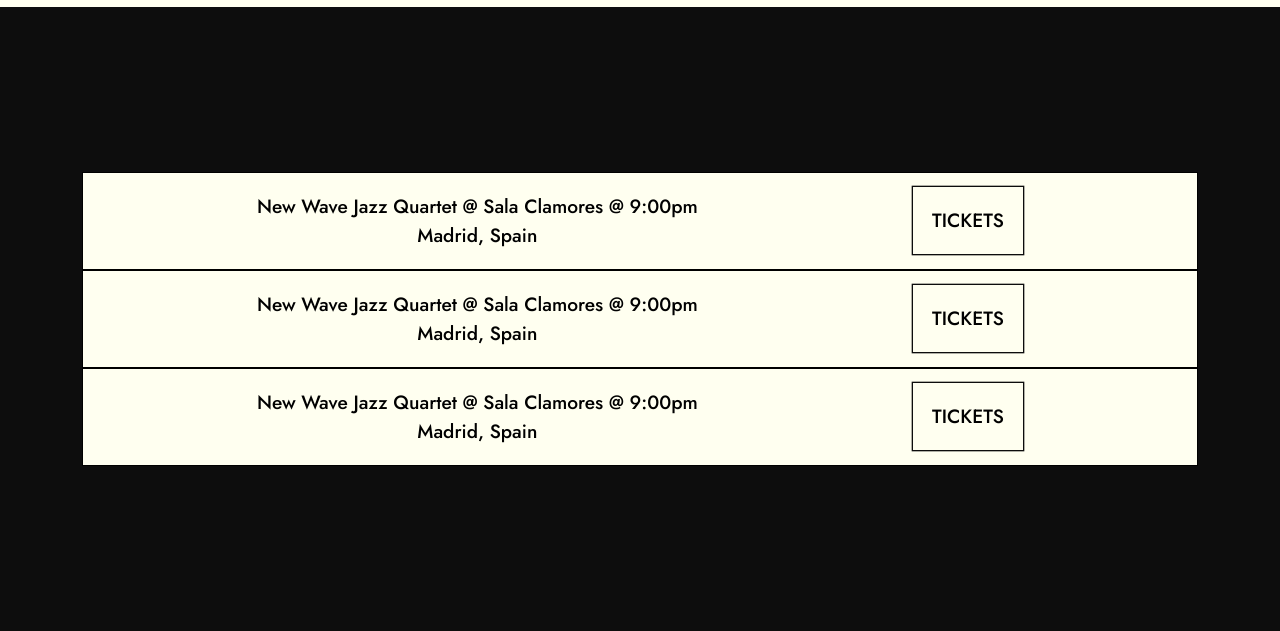
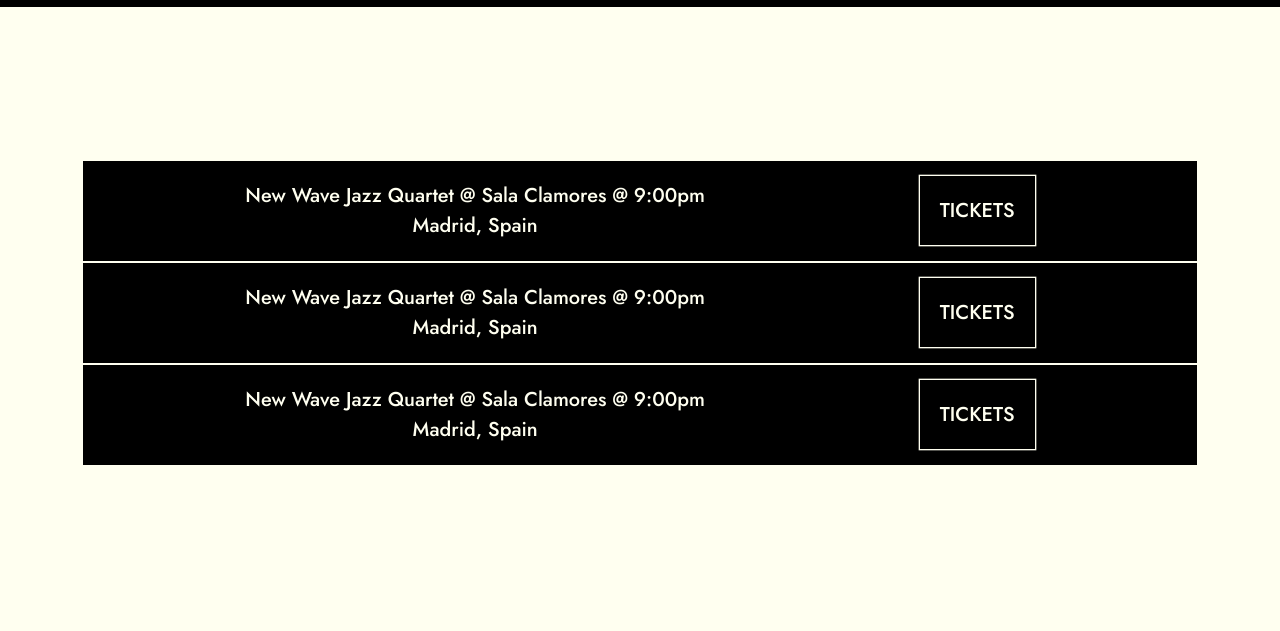
Before and after one commit to Frantzes/Frantzes, a plain HTML site: page Tour/Tour.html in a window 1280 px wide. Shown: the part 181-812 px from the top of the page. Drawn offline with nearby package versions, Linux system fonts and the light colour scheme.

Commit message:
Add files via upload

```diff
--- a/Tour/stylesTour.css
+++ b/Tour/stylesTour.css
@@ -12,8 +12,8 @@ body {
   flex-flow: column;
   width: 100%;
   min-height: 100vh;
-  background-color: rgb(13, 13, 13);
   font-family: "Jost", sans-serif;
+  background-color: ivory;
 }
 
 .navbar,
@@ -39,8 +39,8 @@ nav {
   display: flex;
   font-size: 50px;
   height: 15vh;
-  background-color: ivory;
-  color: rgb(13, 13, 13);
+  background-color: black;
+  color: ivory;
   text-align: center;
   align-items: center;
   justify-content: center;
@@ -48,11 +48,13 @@ nav {
 }
 
 .container {
-  min-height: 78vh;
+  height: auto;
   width: 100%;
   display: flex;
   flex-direction: column;
-  justify-content: center;
+  margin-top: auto;
+  margin-bottom: auto;
+  background-color: ivory;
 }
 
 .date {
@@ -62,10 +64,10 @@ nav {
   width: 100%;
   text-align: center;
   justify-content: center;
-  border: 1px solid rgb(0, 0, 0);
-  background-color: ivory;
-  color: black;
-  font-size: larger;
+  border: 1px solid ivory;
+  background-color: black;
+  color: ivory;
+  font-size: clamp(0.5rem, 4vw, 1.25rem);
 }
 
 .ticket {
@@ -75,17 +77,17 @@ nav {
 
 .ticket a {
   text-decoration: none;
-  background-color: rgba(0, 0, 0, 0);
-  color: black;
-  box-shadow: 0 0 0 1pt rgb(13, 13, 13);
+  background-color: black;
+  color: ivory;
+  box-shadow: 0 0 0 1pt ivory;
   border: none;
   padding: 1em;
 }
 
 .ticket a:hover {
-  background-color: rgb(13, 13, 13);
-  color: ivory;
-  box-shadow: 0 0 0 1pt rgb(13, 13, 13);
+  background-color: ivory;
+  color: rgb(13, 13, 13);
+  box-shadow: 0 0 0 1pt ivory;
 }
 
 @media only screen and (min-width: 768px) {
--- a/style.css
+++ b/style.css
@@ -132,7 +132,10 @@ nav {
   #buttonbox {
     margin-top: 2em;
   }
+  #text {
+    font-size: 3em;
+  }
   #bg {
-    background-position-y: -1em;
+    background-position-y: -3em;
   }
 }
```
Also changed, not shown: Tour/Tour.html (line endings or trailing spaces).
